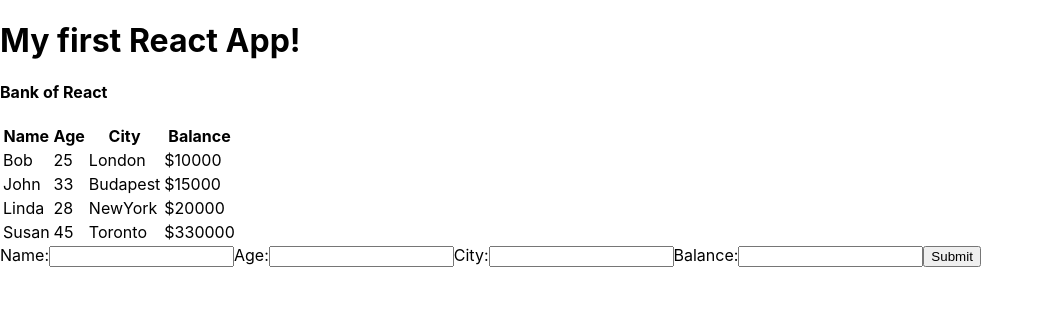
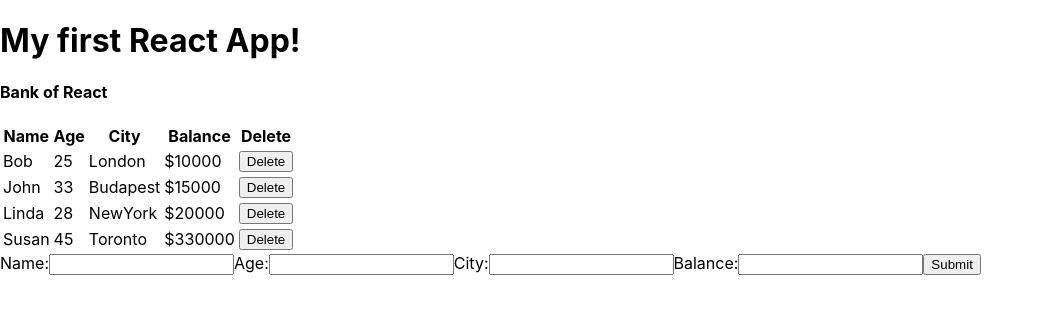
Before and after one commit to Ldaruu/JsPracc, a React (Create React App) app in the folder BankAccount-React/bankaccount/: page / in a window 1280 px wide. Shown: the top 314 px of the page, without its empty margins (0-1043 px from the left). Built offline with nearby package versions, Linux system fonts and the light colour scheme.

Commit message:
feat(delete acc)

```diff
--- a/BankAccount-React/bankaccount/src/Accounts.js
+++ b/BankAccount-React/bankaccount/src/Accounts.js
@@ -1,6 +1,6 @@
 import  React  from 'react';
 
-const Accounts =({accounts})=>{
+const Accounts =({accounts, deleteAccout})=>{
     const accList = accounts.map(account => {
         return(
 
@@ -9,6 +9,7 @@ const Accounts =({accounts})=>{
                 <td> {account.age}</td>
                 <td> {account.city}</td>
                 <td> ${account.balance}</td>
+                <td><button onClick={() => {deleteAccout(account.id)}}>Delete</button></td>
             </tr>
 
         )
@@ -22,10 +23,12 @@ const Accounts =({accounts})=>{
                  <th>Age</th>
                  <th>City</th>
                  <th>Balance</th>
+                 <th>Delete</th>
              </tr>
              </thead>
              <tbody>
              {accList}
+
              </tbody>
          </table>
 
--- a/BankAccount-React/bankaccount/src/App.js
+++ b/BankAccount-React/bankaccount/src/App.js
@@ -18,14 +18,22 @@ class App extends Component {
     this.setState({
       accounts: newAccount
     })
+  }
+  deleteAccout = (id) =>{
+    let acc = this.state.accounts.filter(account => {
+      return account.id !== id
+    });
+    this.setState({
+      accounts: acc
+    })
+  }
 
-  }
   render() {
     return (
       <div className="App">
        <h1>My first React App!</h1>
        <h4>Bank of React</h4>
-       <Accounts accounts={this.state.accounts}/>
+       <Accounts deleteAccout={this.deleteAccout} accounts={this.state.accounts}/>
        <AddAccount addAccount ={this.addAccount} />
       </div>
     );
```
